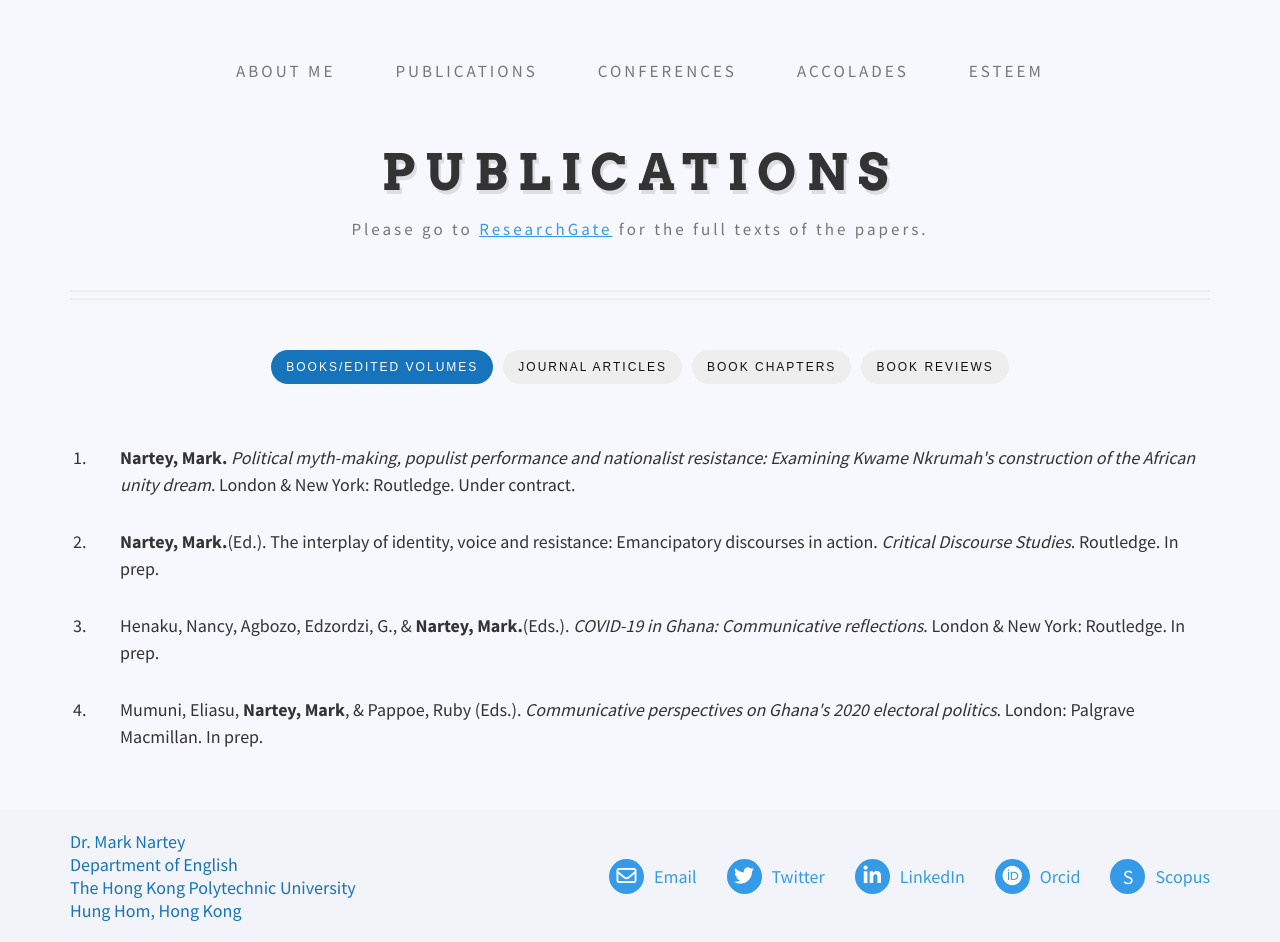
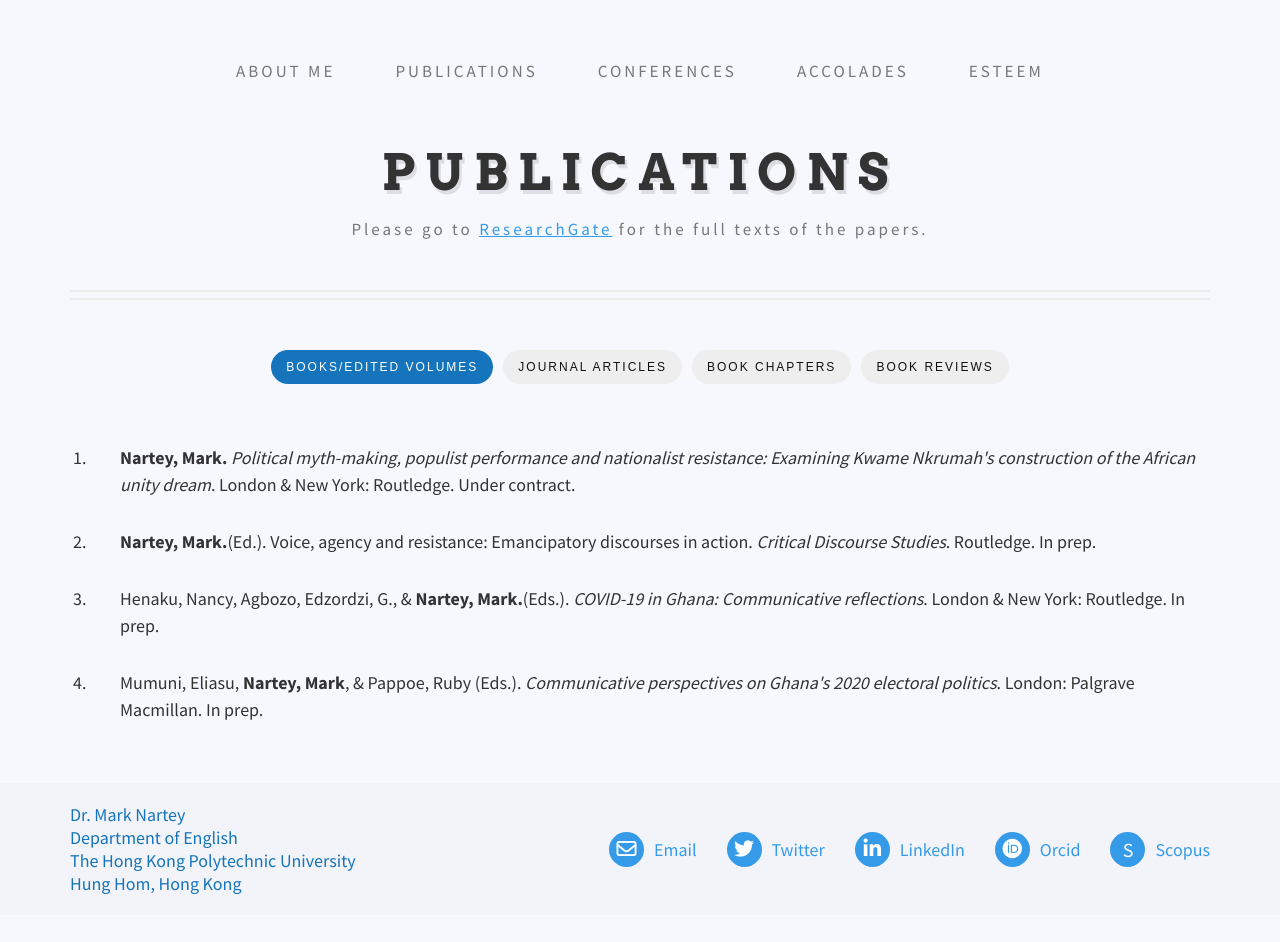
Before and after one commit to danielcornock/marknartey.com, a Jekyll site: the page built from _pages/publications.md, in a window 1280 px wide. Built offline with Jekyll 4.4.1, drawn with Linux system fonts in a browser that asks for light colours; nearby versions of some CDN libraries; after the commit the page ends 915 px from its top, so only the background shows below that.

Commit message:
Update Content “Books”

```diff
--- a/_data/books.yml
+++ b/_data/books.yml
@@ -2,9 +2,9 @@ items:
   - content: "<b>Nartey, Mark.</b> <i>Political myth-making, populist performance
       and nationalist resistance: Examining Kwame Nkrumah's construction of the
       African unity dream</I>. London & New York: Routledge. Under contract."
-  - content: "<b>Nartey, Mark.</b>(Ed.). The interplay of identity, voice and
-      resistance: Emancipatory discourses in action. <i>Critical Discourse
-      Studies</I>. Routledge. In prep."
+  - content: "<b>Nartey, Mark.</b>(Ed.). Voice, agency and resistance: Emancipatory
+      discourses in action. <i>Critical Discourse Studies</I>. Routledge. In
+      prep."
   - content: "Henaku, Nancy, Agbozo, Edzordzi, G., & <b>Nartey, Mark.</b>(Eds.).
       <i>COVID-19 in Ghana: Communicative reflections</I>. London & New York:
       Routledge. In prep."
```
